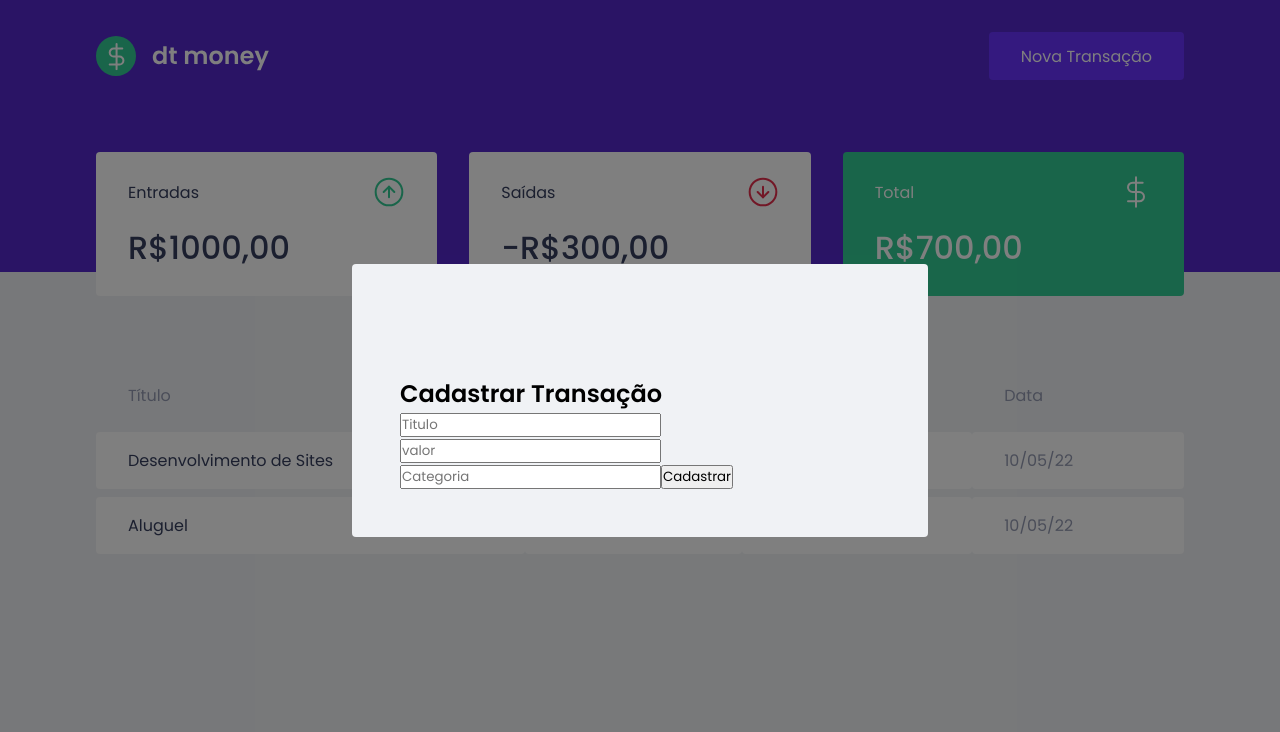
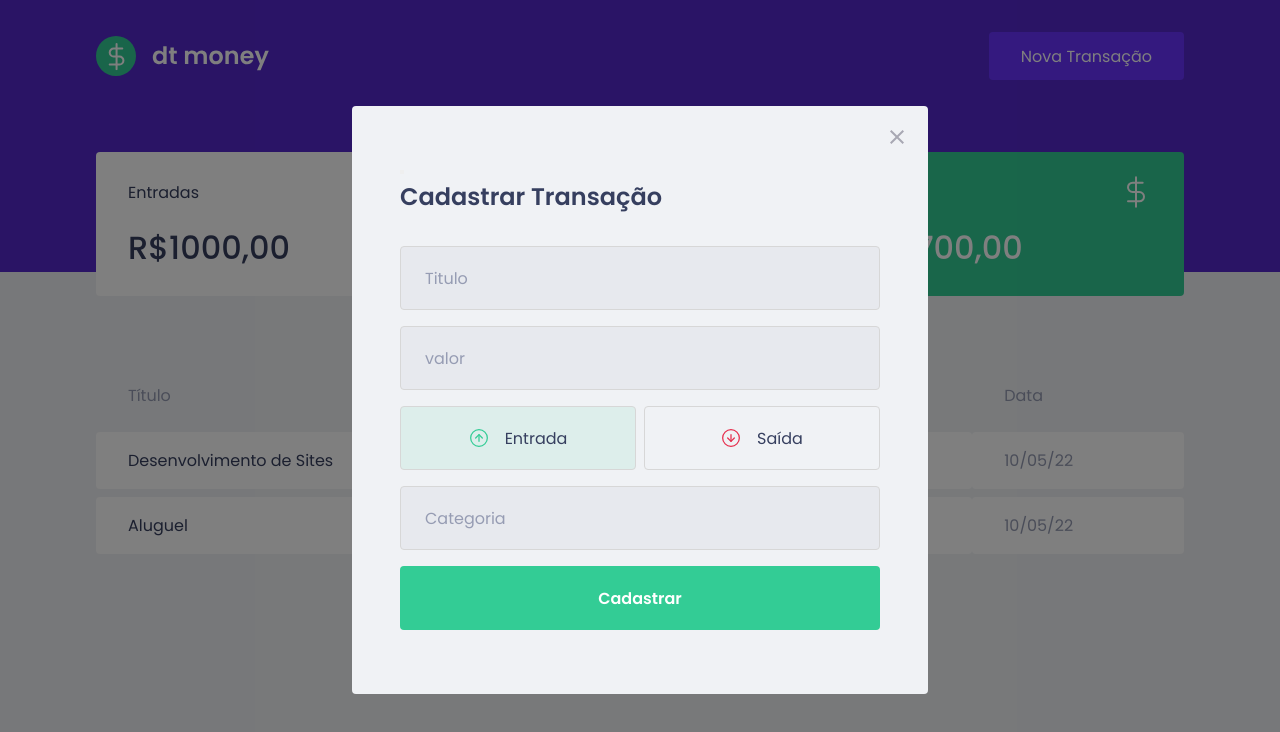
Before and after one commit to victormuraki/vmmoney, a React (Create React App) app: page / in a window 1280 px wide. Both pictures are taken after a click on the button "Nova Transação". Shown: the top 732 px of the page. Built offline with nearby package versions, Linux system fonts and the light colour scheme; no server answers; what miragejs would draw is missing.

Commit message:
estilizacao dos botoes modal

```diff
--- a/package.json
+++ b/package.json
@@ -6,6 +6,7 @@
     "axios": "^0.27.2",
     "miragejs": "^0.1.43",
     "modal": "^1.2.0",
+    "polished": "^4.2.2",
     "react": "^18.1.0",
     "react-dom": "^18.1.0",
     "react-modal": "^3.15.1",
--- a/src/components/NewTransactionModal/index.tsx
+++ b/src/components/NewTransactionModal/index.tsx
@@ -1,5 +1,9 @@
 import Modal from "react-modal";
-import { Container } from "../TransactionTable/styles";
+import { Container, TransactionTypeContainer, RadioBox } from "./styles";
+import closeImg from "../../assets/close.svg"
+import income from "../../assets/income.svg"
+import outcome from "../../assets/outcome.svg"
+import { useState } from "react";
 
 interface NewTransactionModalProps {
     isOpen: boolean;
@@ -8,6 +12,8 @@ interface NewTransactionModalProps {
 
 export function NewTransaction({isOpen, onRequestClone}:NewTransactionModalProps) {
 
+  const [type, setType] = useState('deposit');
+
     return(
       <Modal
         isOpen={isOpen}
@@ -15,6 +21,14 @@ export function NewTransaction({isOpen, onRequestClone}:NewTransactionModalProps
         overlayClassName="react-modal-overlay"
         className="react-modal-content"
       >
+        <button type="button">
+          <img src={closeImg}
+          onClick={onRequestClone}
+          alt="Fechar modal"
+          className="react-modal-close"
+          />
+        </button>
+
         <Container>
           <h2>Cadastrar Transação</h2>
 
@@ -23,6 +37,28 @@ export function NewTransaction({isOpen, onRequestClone}:NewTransactionModalProps
           <input placeholder="valor"
           type="number"/>
 
+          <TransactionTypeContainer>
+            <RadioBox
+            type="button"
+            onClick={() => {setType('deposit'); }}
+            isActive={type === 'deposit'}
+            activeColor="green"
+            >
+              <img src={income} alt="Entrada" />
+              <span>Entrada</span>
+            </RadioBox>
+
+            <RadioBox
+            type="button"
+            onClick={() => {setType('withdraw'); }}
+            isActive={type === 'withdraw'}
+            activeColor="red"
+            >
+              <img src={outcome} alt="Saída" />
+              <span>Saída</span>
+            </RadioBox>
+          </TransactionTypeContainer>
+
           <input placeholder="Categoria" />
 
           <button type="submit">Cadastrar</button>
--- a/src/components/NewTransactionModal/styles.ts
+++ b/src/components/NewTransactionModal/styles.ts
@@ -1,3 +1,95 @@
 import styled from "styled-components"
+import { darken, transparentize } from "polished"
 
-export const container = styled.div``;
+export const Container = styled.form`
+
+    h2 {
+        color: var(--text-title);
+        font-size: 1.5rem;
+        margin-bottom: 2rem;
+    }
+
+    input {
+        width: 100%;
+        padding: 0 1.5rem;
+        height: 4rem;
+        border-radius: 0.25rem;
+
+        border: 1px solid #d7d7d7;
+        background: #e7e9ee;
+
+        font-weight: 400;
+        font-size: 1rem;
+
+        &::placeholder{
+            color: var(--text-body);
+        }
+
+        & + input {
+            margin-top: 1rem;
+        }
+    }
+
+    button[type="submit"] {
+        width: 100%;
+        background: var(--green);
+        height: 4rem;
+        padding: 0 1.5rem;
+        border: 0;
+        margin: 1rem 0;
+        border-radius: 0.25rem;
+        font-weight: 600;
+
+        font-size: 1rem;
+        color: #fff;
+
+        transition: filter 0.8s;
+    }
+`;
+
+export const TransactionTypeContainer = styled.div`
+    margin: 1rem 0;
+    display: grid;
+    grid-template-columns: 1fr 1fr;
+    gap: 0.5rem;
+
+    img {
+        height: 20px;
+        width: 20px;
+    }
+
+    span {
+        display: inline-block;
+        margin-left: 1rem;
+        font-size: 1rem;
+        color: var(--text-title);
+    }
+`
+
+interface RadioBoxProps {
+    isActive: boolean;
+    activeColor: 'red' | 'green';
+}
+
+const colors = {
+    green: '#33CC95',
+    red: '#E62E4D'
+}
+
+
+export const RadioBox = styled.button<RadioBoxProps>`
+    height: 4rem;
+    border: 1px solid #d7d7d7;
+    border-radius: 0.25rem;
+
+    background: ${(props) => props.isActive ?  transparentize(0.9, colors[props.activeColor]) : 'transparent'};
+
+    display: flex;
+    align-items: center;
+    justify-content: center;
+
+    transition: border-color 0.2s;
+
+    &:hover {
+        border-color: ${darken(0.1, '#d7d7d7')};
+}`
--- a/src/styles/global.ts
+++ b/src/styles/global.ts
@@ -76,4 +76,12 @@ export const GlobalStyle = createGlobalStyle`
         position: relative;
         border-radius: 0.25rem;
     }
+
+    .react-modal-close {
+        position: absolute;
+        right: 1.5rem;
+        top: 1.5rem;
+        border: 0;
+        background: transparent;
+    }
 `
```
Also changed, not shown: 1 other file (tests, documents, lock files or other folders).
